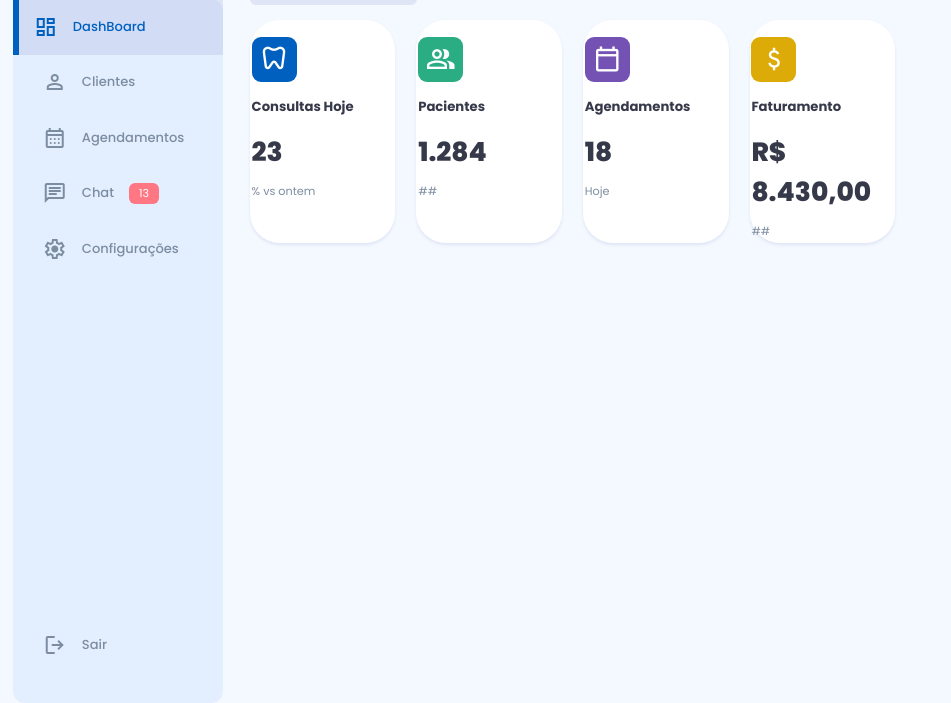
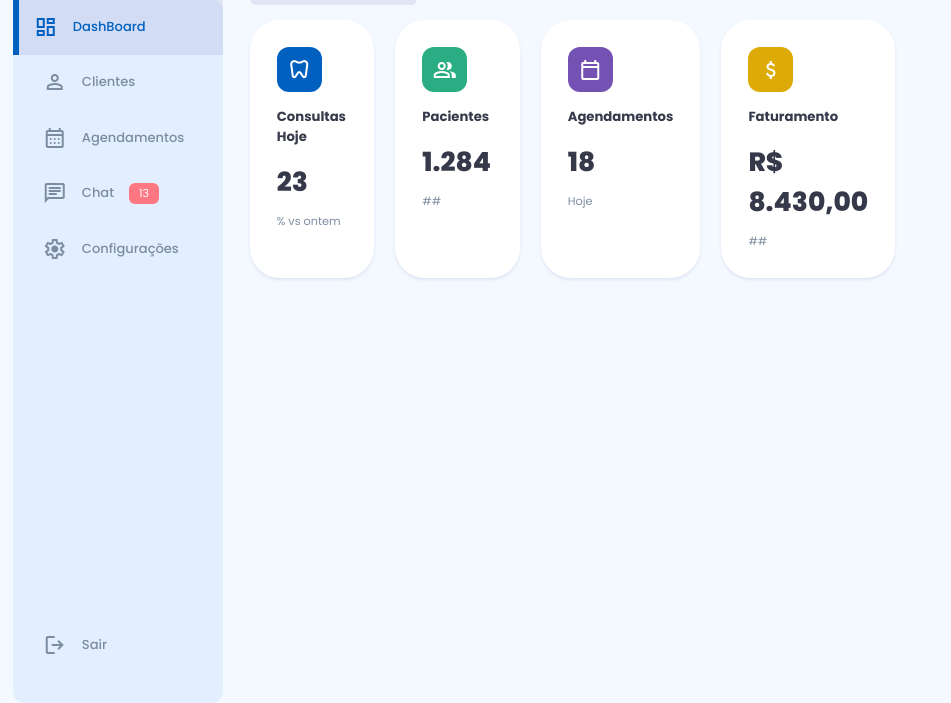
Before and after one commit to GabrieuuhZ/OdontoAi, a plain HTML site: page index.html in a window 1280 px wide. Shown: the part 106-809 px from the top of the page, without its empty margins (0-951 px from the left). Drawn offline with nearby package versions, Linux system fonts and the light colour scheme.

Commit message:
updated csss

```diff
--- a/style.css
+++ b/style.css
@@ -25,8 +25,8 @@
     --border-radius-2: 0.8rem;
     --border-radius-3: 1.2rem;
 
-    --card-padding: 1.8px;
-    --padding-1: 1.2px;
+    --card-padding: 1.8rem;
+    --padding-1: 1.2rem;
 
     --box-shadow: 0 2px 3px var(--color-light)
 }
@@ -281,12 +281,15 @@ main .icones>div:hover {
 }
 
 main .icones>div span {
+    display: flex;
+    align-items: center;
+    justify-content: center;
+    width: 3rem;
+    height: 3rem;
     background: var(--color-primary);
-    padding: 0.5rem;
-    border-radius: 20%;
+    border-radius: var(--border-radius-2);
     color: var(--color-white);
-    font-size: 2rem;
-    margin-top: 1rem;
+    font-size: 1.6rem;
 }
 
 main .icones> div.pacientes span{
@@ -310,6 +313,7 @@ main .icones > div .middle{
 main .icones h3{
     margin: 1rem 0 0.6rem;
     font-size: 1em;
+
 }
 
 main .icones h1{
```
